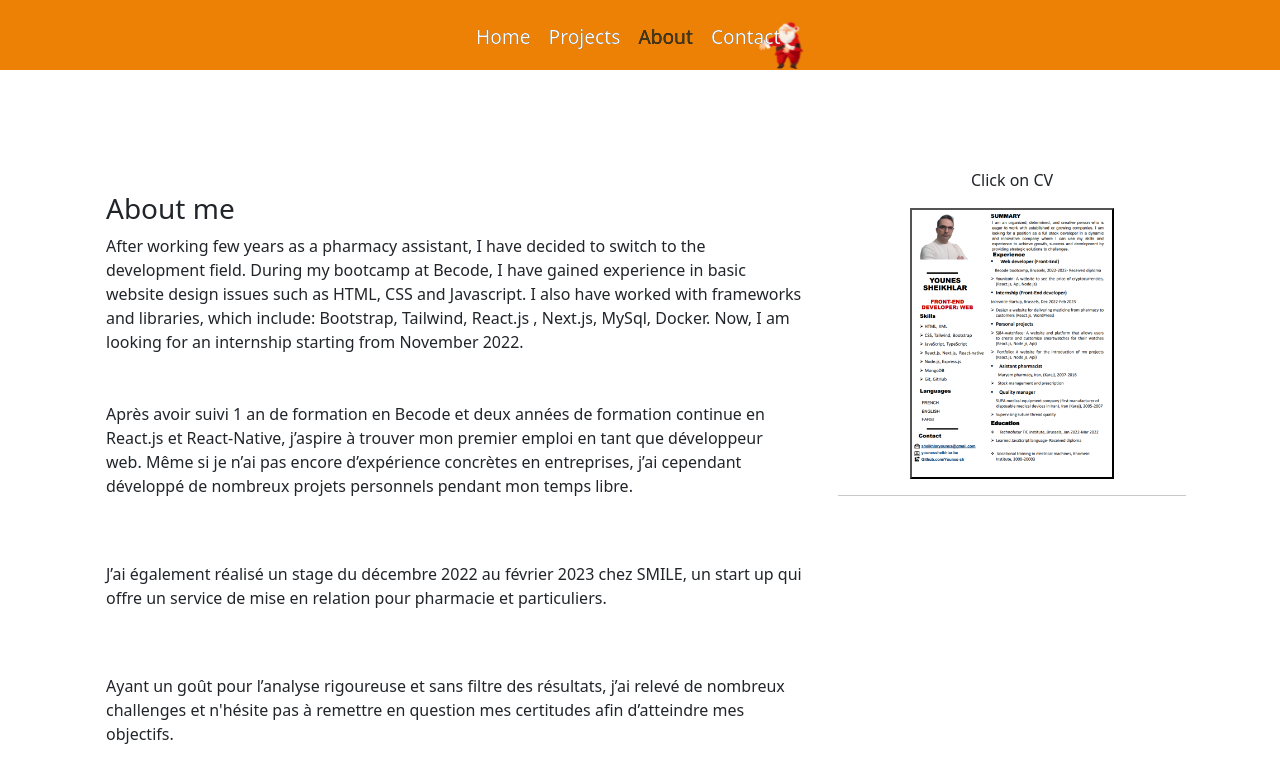
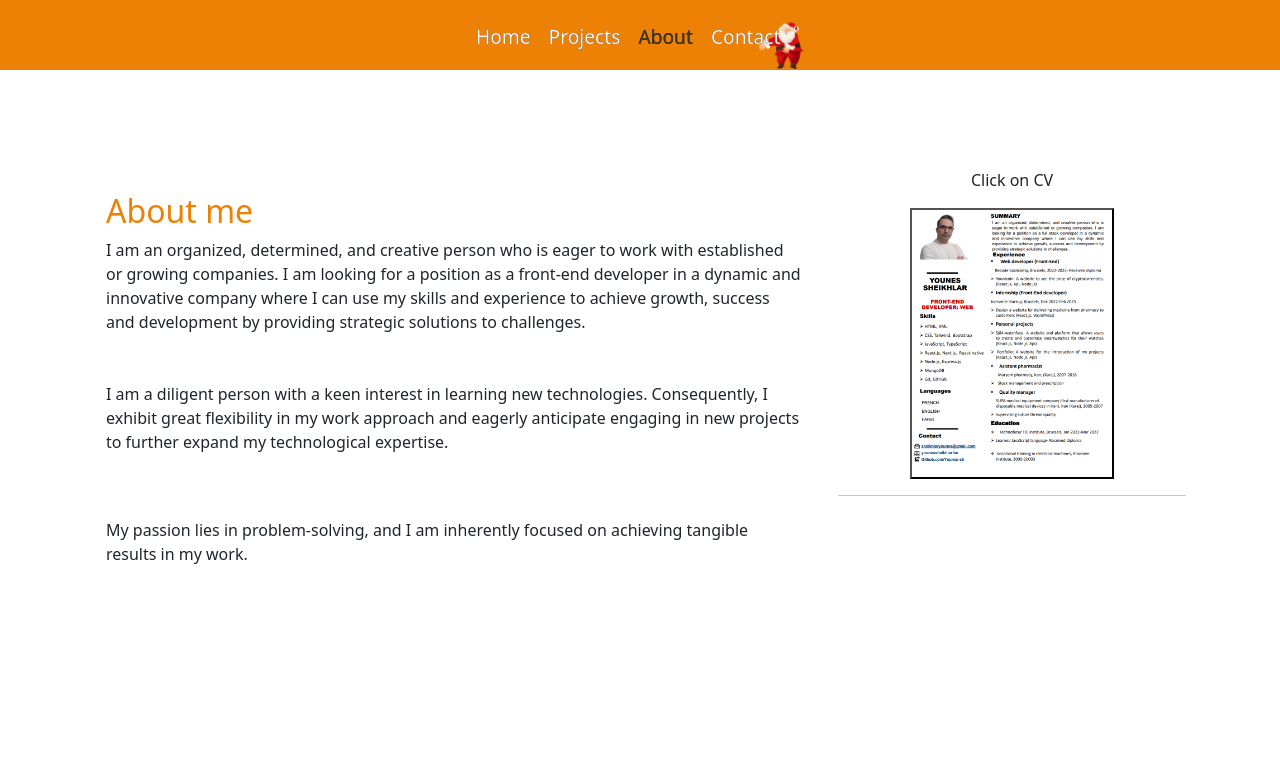
Before and after one commit to Younes-sh/portfolio, a React (Create React App) app in the folder portfolio/: page /about in a window 1280 px wide. Shown: the top 782 px of the page. Built offline with nearby package versions, Linux system fonts and the light colour scheme.

Commit message:
Edited About page

```diff
--- a/portfolio/src/Pages/About/About.jsx
+++ b/portfolio/src/Pages/About/About.jsx
@@ -9,15 +9,14 @@ const About = () => {
     <div className='w-100  pt-5 About '>
       <Row className='container m-auto mt-4 pt-5'>
         <Col lg={8} className=' text-start mt-5 p-4'>
-          <h3>About me</h3>
-        After working few years as a pharmacy assistant, I have decided to switch to the development field. During my bootcamp at Becode, I have gained experience in basic website design issues such as HTML, CSS and Javascript. I also have worked with frameworks and libraries, which include: Bootstrap, Tailwind, React.js , Next.js, MySql, Docker. Now, I am looking for an internship starting from November 2022.
+          <h2 style={{color:'#EC8106'}} >About me</h2>
+          I am an organized, determined, and creative person who is eager to work with established or growing companies. I am looking for a position as a front-end developer in a dynamic and innovative company where I can use my skills and experience to achieve growth, success and development by providing strategic solutions to challenges.
 
-        <p className='pt-5'>Après avoir suivi 1 an de formation en Becode et deux années de formation continue en React.js et React-Native, j’aspire à trouver mon premier emploi en tant que développeur web. Même si je n’ai pas encore d’expérience concrètes en entreprises, j’ai cependant développé de nombreux projets personnels pendant mon temps libre.</p>
-        <p className='pt-5'>
-        J’ai également réalisé un stage du décembre 2022 au février 2023 chez SMILE, un start up qui offre un service de mise en relation pour pharmacie et particuliers.
-        </p>
 
-        <p className="pt-5">Ayant un goût pour l’analyse rigoureuse et sans filtre des résultats, j’ai relevé de nombreux challenges et n'hésite pas à remettre en question mes certitudes afin d’atteindre mes objectifs.</p>
+        <p className='pt-5'>I am a diligent person with a keen interest in learning new technologies. Consequently, I exhibit great flexibility in my work approach and eagerly anticipate engaging in new projects to further expand my technological expertise.</p>
+
+
+        <p className="pt-5">My passion lies in problem-solving, and I am inherently focused on achieving tangible results in my work.</p>
         <p className="pt-5"></p>
         <p className="pt-5"></p>
         </Col>
```
